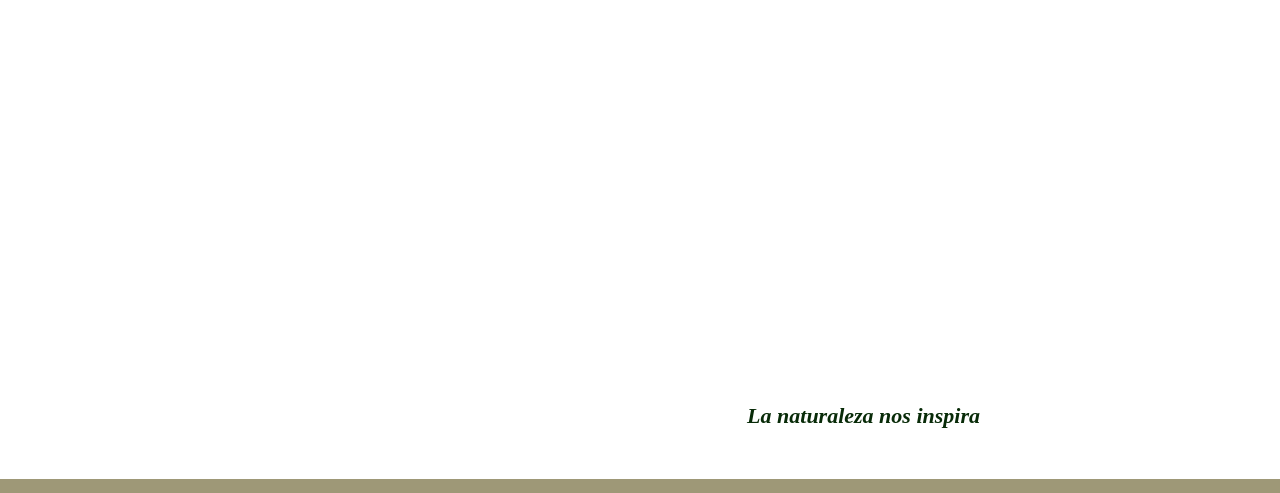
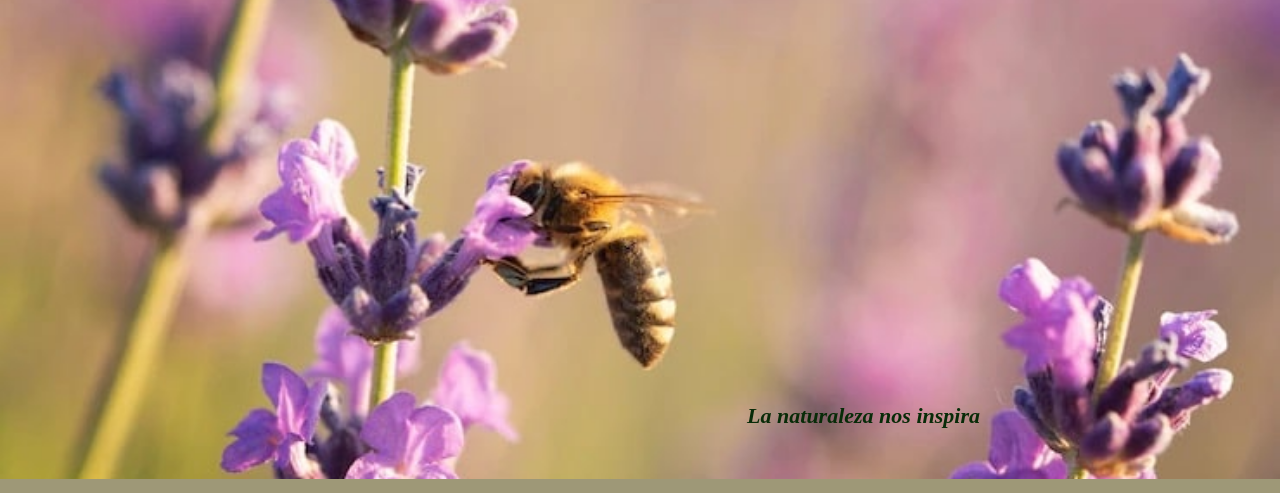
Before and after one commit to meygeoghegan/Pre-Entrega3-Geoghegan, a plain HTML site: page index.html in a window 1280 px wide. Shown: the part 191-684 px from the top of the page. Drawn offline with Linux system fonts and the light colour scheme; the site is published under a folder, as on GitHub Pages, so addresses that start at the root find nothing.

Commit message:
imagen background

```diff
--- a/src/scss/_titulos.scss
+++ b/src/scss/_titulos.scss
@@ -27,7 +27,7 @@
     }
 }
 .imagenInicio{
-    background-image: url(/assets/img/abejalav-min.jpg);
+    background-image: url(../../assets/img/abejalav-min.jpg);
     background-size: cover;
     width: 100%;
     position: relative;
```
Also changed, not shown: assets/css/style.css.
